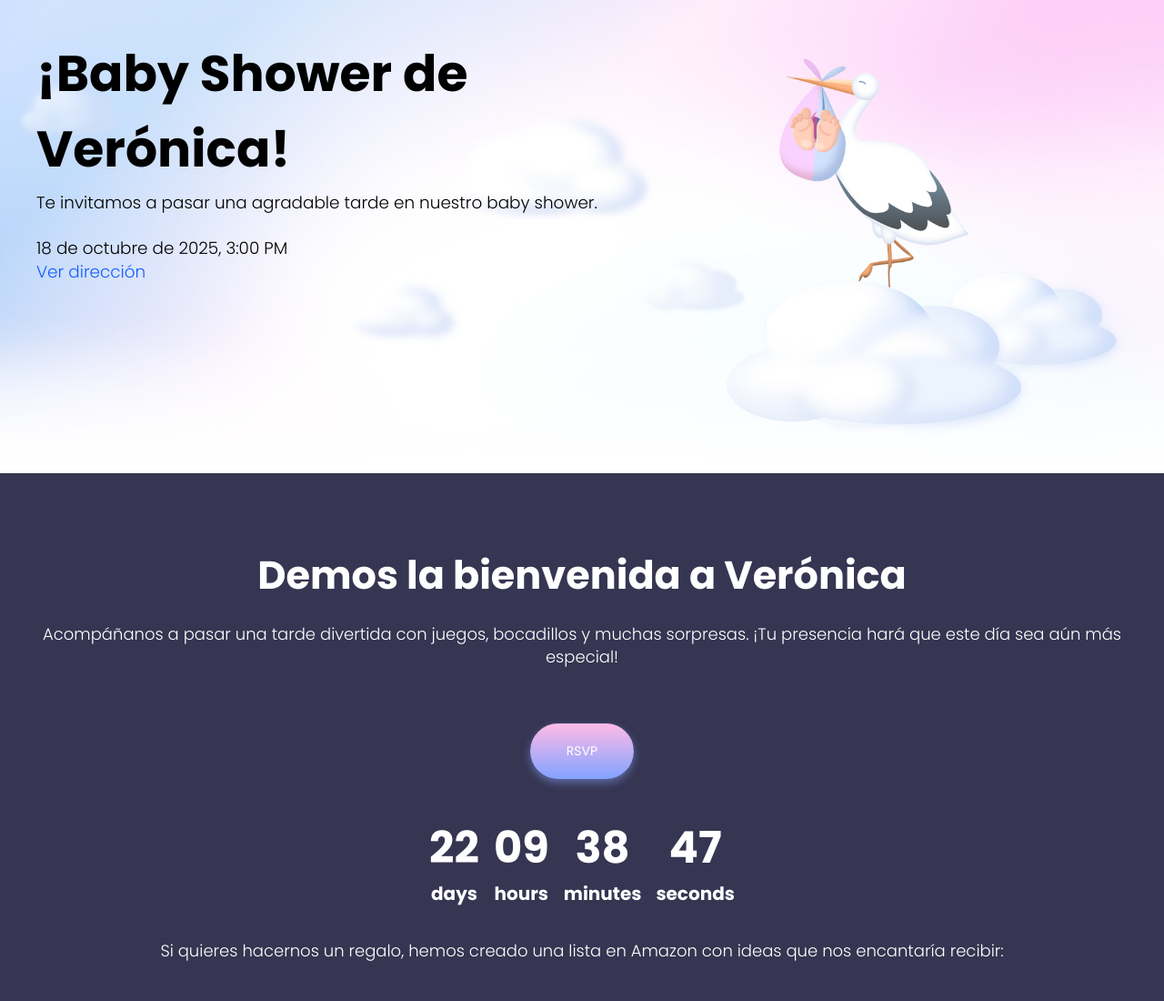
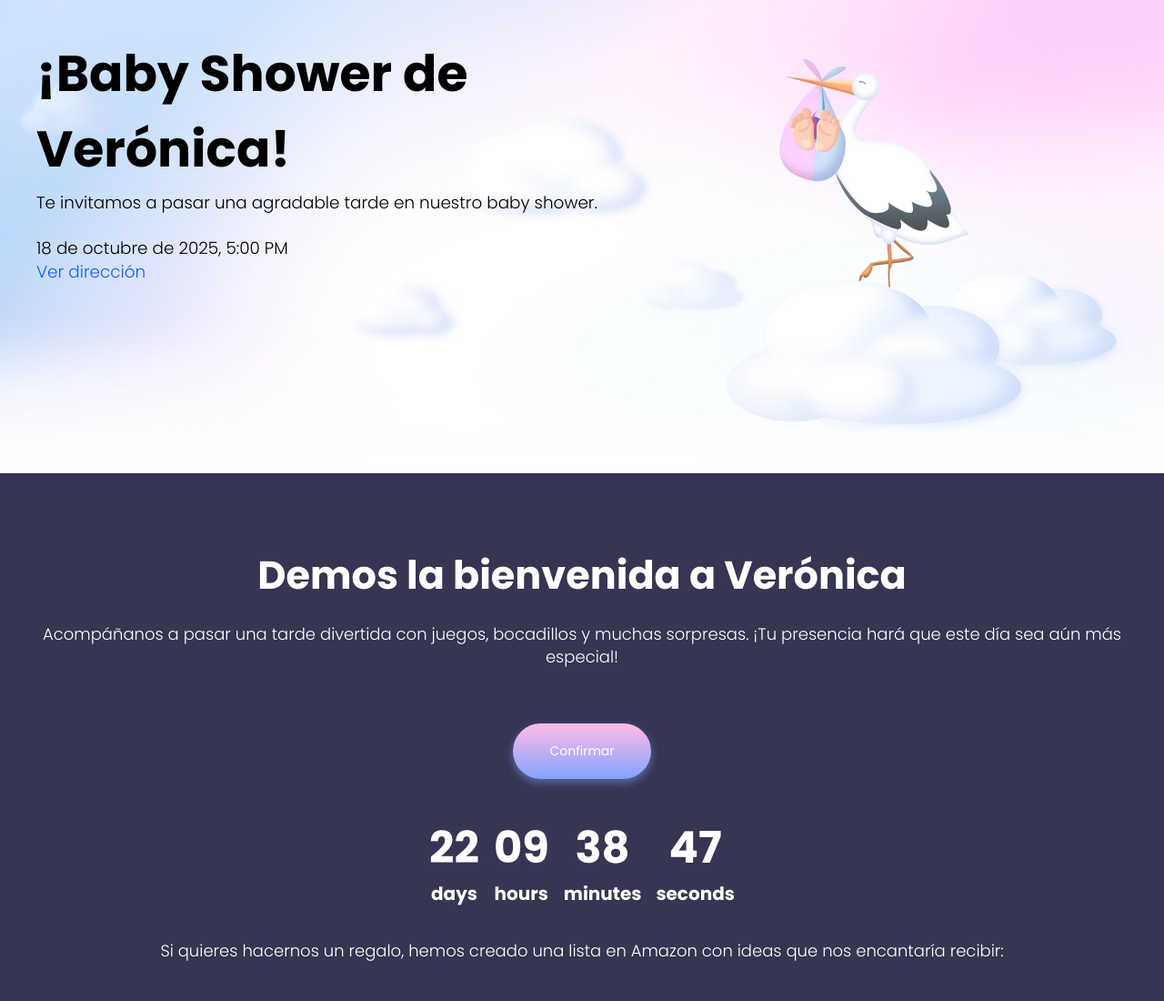
Before and after one commit to geceba/baby-shower, an Astro site: page / in a window 1280 px wide. Shown: the top 1100 px of the page at 91% size. Built offline with nearby package versions, Linux system fonts and the light colour scheme; Astro itself is replaced by a stand-in of ours; a script that the page names is missing.

Commit message:
Changa date hour

```diff
--- a/src/components/rsvp.astro
+++ b/src/components/rsvp.astro
@@ -1,5 +1,5 @@
 <button id="rsvpBtn" class="link-confirm font-normal" type="button">
-  RSVP
+  Confirmar
 </button>
 
 <script src="https://cdn.jsdelivr.net/npm/sweetalert2@11" client:load></script>
--- a/src/pages/index.astro
+++ b/src/pages/index.astro
@@ -23,7 +23,7 @@ import RSVP from "../components/rsvp.astro";
 							Te invitamos a pasar una agradable tarde en nuestro
 							baby shower.
 						</h2>
-						<p class="sub-title">18 de octubre de 2025, 3:00 PM</p>
+						<p class="sub-title">18 de octubre de 2025, 5:00 PM</p>
 						<p class="sub-title text-lg md:text-xl mb-6">
 							<a
 								href="https://maps.app.goo.gl/KNoHtRpfLSufYWda8"
```
